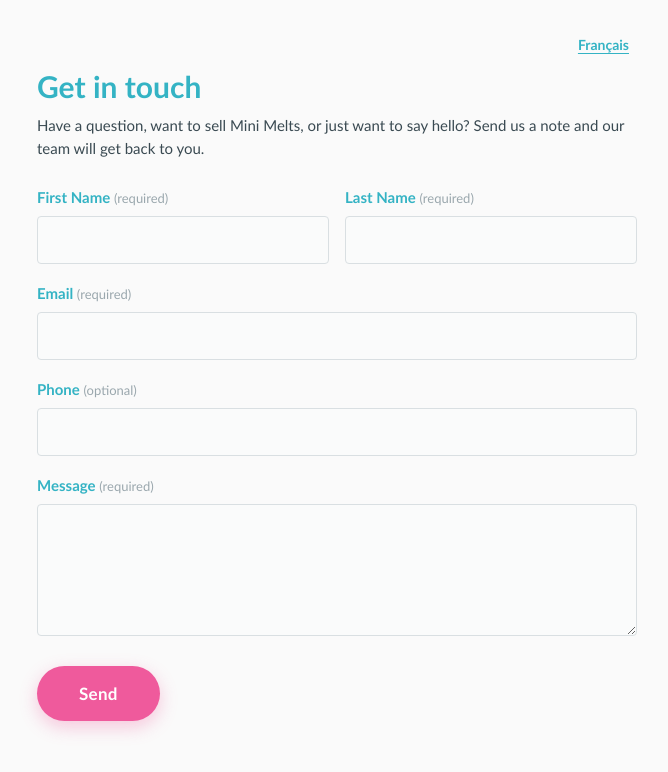
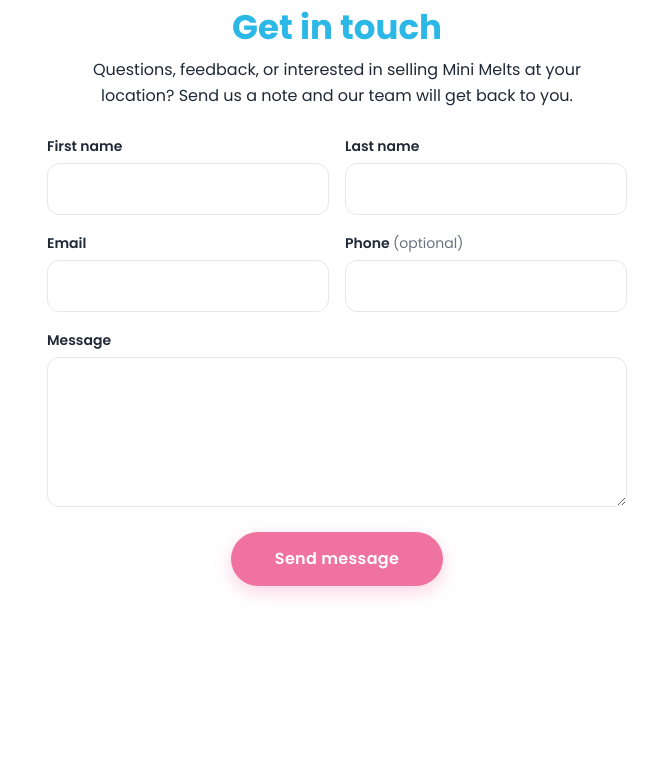
Before and after one commit to k2minimelts/mmorderform, a Next.js app: page /partner in a window 1280 px wide. Shown: the top 772 px of the page, without its empty margins (303-971 px from the left). Built offline with nearby package versions, Linux system fonts and the light colour scheme.

Commit message:
Add files via upload

```diff
--- a/app/partner/page.tsx
+++ b/app/partner/page.tsx
@@ -2,22 +2,18 @@
 
 // app/partner/page.tsx
 //
-// Bilingual (EN/FR) partner lead-capture form for Mini Melts Canada.
-// Designed to be iframed inside the Squarespace /en/contact and /fr/contact
-// pages. Posts to the submit-lead Supabase edge function.
+// Bilingual (EN/FR) contact / partner form for Mini Melts Canada.
+// Embedded (iframe) inside the Squarespace /en/contact and /fr/contact pages.
+// Posts to the submit-lead Supabase edge function (feeds the dashboard).
 //
-// Language:
-//   - Initial language from ?lang=fr | ?lang=en (defaults to en).
-//   - In-form toggle lets the user switch.
-//   - The French Squarespace page should iframe  …/partner?lang=fr
-//     and the English page  …/partner?lang=en
+// Language: set by the page that embeds it — …/partner?lang=fr or ?lang=en.
+// (The site header already has the EN | FR toggle, so there is none here.)
 //
-// Styling matches the existing Mini Melts contact page: teal labels,
-// light inputs, pink pill submit button. Self-contained (inline styles +
-// a <style> block) so it renders identically regardless of the host repo's
-// global CSS — important for a page that lives in an iframe.
+// Height: the form tells the Squarespace page how tall it is (postMessage
+// "mm-form-height"), so the iframe grows to fit and the site footer shows
+// underneath instead of being hidden by a fixed-height embed.
 
-import { useEffect, useState } from "react";
+import { useEffect, useRef, useState } from "react";
 
 const EDGE_FUNCTION_URL =
   "https://jheqxfkyxewofpnkbayc.supabase.co/functions/v1/submit-lead";
@@ -28,15 +24,14 @@
   en: {
     heading: "Get in touch",
     intro:
-      "Have a question, want to sell Mini Melts, or just want to say hello? Send us a note and our team will get back to you.",
-    firstName: "First Name",
-    lastName: "Last Name",
+      "Questions, feedback, or interested in selling Mini Melts at your location? Send us a note and our team will get back to you.",
+    firstName: "First name",
+    lastName: "Last name",
     email: "Email",
     phone: "Phone",
     optional: "optional",
-    required: "required",
     message: "Message",
-    send: "Send",
+    send: "Send message",
     sending: "Sending…",
     successTitle: "Thank you!",
     successBody:
@@ -45,19 +40,17 @@
     errEmail: "Please enter a valid email address.",
     errMessage: "Please enter a message.",
     errGeneric:
-      "Something went wrong sending your message. Please try again, or email info@minimelts.ca.",
-    switchTo: "Français",
+      "Something went wrong sending your message. Please try again in a moment, or call us at (403) 537-1045.",
   },
   fr: {
-    heading: "Contactez-nous",
+    heading: "Nous joindre",
     intro:
-      "Une question, envie de vendre Mini Melts, ou simplement nous dire bonjour ? Écrivez-nous et notre équipe vous répondra.",
+      "Une question, un commentaire, ou envie de vendre Mini Melts dans votre établissement ? Écrivez-nous et notre équipe vous répondra.",
     firstName: "Prénom",
     lastName: "Nom",
     email: "Courriel",
     phone: "Téléphone",
     optional: "facultatif",
-    required: "requis",
     message: "Message",
     send: "Envoyer",
     sending: "Envoi…",
@@ -68,12 +61,19 @@
     errEmail: "Veuillez entrer une adresse courriel valide.",
     errMessage: "Veuillez entrer un message.",
     errGeneric:
-      "Une erreur est survenue lors de l'envoi. Veuillez réessayer ou écrire à info@minimelts.ca.",
-    switchTo: "English",
+      "Une erreur est survenue lors de l'envoi. Veuillez réessayer dans un instant ou nous appeler au 403 537-1045.",
   },
 } as const;
 
 const EMAIL_RE = /^[^\s@]+@[^\s@]+\.[^\s@]+$/;
+
+function postToParent(msg: Record<string, unknown>) {
+  try {
+    if (window.parent && window.parent !== window) window.parent.postMessage(msg, "*");
+  } catch (_e) {
+    /* not embedded */
+  }
+}
 
 export default function PartnerForm() {
   const [lang, setLang] = useState<Lang>("en");
@@ -85,31 +85,44 @@
   const [honeypot, setHoneypot] = useState(""); // company_website — hidden
   const [status, setStatus] = useState<"idle" | "sending" | "done">("idle");
   const [error, setError] = useState<string | null>(null);
+  const wrapRef = useRef<HTMLDivElement>(null);
 
-  // Initial language from ?lang= query param.
+  // Language from ?lang=, falling back to the embedding page's address.
   useEffect(() => {
-    const params = new URLSearchParams(window.location.search);
-    const q = params.get("lang");
+    const q = new URLSearchParams(window.location.search).get("lang");
     if (q === "fr" || q === "en") setLang(q);
+    else if (/\/fr\//.test(document.referrer)) setLang("fr");
   }, []);
+
+  // Tell the Squarespace page how tall the form is, whenever it changes.
+  useEffect(() => {
+    const el = wrapRef.current;
+    if (!el) return;
+    const send = () =>
+      postToParent({ type: "mm-form-height", height: Math.ceil(el.getBoundingClientRect().height) });
+    send();
+    const ro = new ResizeObserver(send);
+    ro.observe(el);
+    window.addEventListener("load", send);
+    return () => {
+      ro.disconnect();
+      window.removeEventListener("load", send);
+    };
+  }, []);
+
+  useEffect(() => {
+    if (status === "done") postToParent({ type: "mm-form-done" });
+  }, [status]);
 
   const t = COPY[lang];
 
-  async function handleSubmit() {
+  async function handleSubmit(e?: React.FormEvent) {
+    e?.preventDefault();
     setError(null);
 
-    if (firstName.trim().length < 1 || lastName.trim().length < 1) {
-      setError(t.errName);
-      return;
-    }
-    if (!EMAIL_RE.test(email.trim())) {
-      setError(t.errEmail);
-      return;
-    }
-    if (message.trim().length < 1) {
-      setError(t.errMessage);
-      return;
-    }
+    if (firstName.trim().length < 1 || lastName.trim().length < 1) return setError(t.errName);
+    if (!EMAIL_RE.test(email.trim())) return setError(t.errEmail);
+    if (message.trim().length < 1) return setError(t.errMessage);
 
     setStatus("sending");
     try {
@@ -128,7 +141,6 @@
       });
       const data = await res.json().catch(() => ({}));
       if (!res.ok || !data.ok) {
-        // 400 validation errors land here too
         setStatus("idle");
         setError(t.errGeneric);
         return;
@@ -141,89 +153,102 @@
   }
 
   return (
-    <div className="mm-wrap">
+    <div className="mm-wrap" ref={wrapRef} lang={lang}>
       <style>{`
+        @import url('https://fonts.googleapis.com/css2?family=Poppins:wght@400;500;600;700&display=swap');
+
+        html, body { margin: 0; padding: 0; background: transparent; }
+
         .mm-wrap {
-          --teal: #34b3c4;
-          --teal-dark: #2a93a1;
-          --pink: #ef5a9c;
-          --pink-dark: #e23f88;
-          --ink: #3a4a52;
-          --line: #d9dfe2;
-          --muted: #9aa7ad;
-          font-family: "Poppins", "Quicksand", "Trebuchet MS", system-ui, sans-serif;
+          --cyan: #2bb8e6;
+          --cyan-dark: #1a9fcb;
+          --cyan-soft: #eaf8fd;
+          --pink: #f0729f;
+          --pink-dark: #e0558a;
+          --ink: #1f2937;
+          --muted: #6b7280;
+          --line: #e5e7eb;
+          font-family: "Poppins", system-ui, -apple-system, "Segoe UI", sans-serif;
           color: var(--ink);
-          max-width: 640px;
+          max-width: 620px;
           margin: 0 auto;
-          padding: 28px 20px 48px;
+          padding: 8px 20px 24px;
           box-sizing: border-box;
+          -webkit-font-smoothing: antialiased;
         }
         .mm-wrap * { box-sizing: border-box; }
-        .mm-topbar {
-          display: flex; justify-content: flex-end; margin-bottom: 8px;
+
+        .mm-heading {
+          color: var(--cyan); font-size: 34px; line-height: 1.15;
+          font-weight: 700; margin: 0 0 10px; text-align: center;
         }
-        .mm-lang {
-          background: none; border: none; cursor: pointer;
-          color: var(--teal); font-weight: 600; font-size: 14px;
-          font-family: inherit; padding: 6px 8px; border-radius: 8px;
-          text-decoration: underline; text-underline-offset: 3px;
+        .mm-intro {
+          font-size: 16px; line-height: 1.6; color: var(--ink);
+          margin: 0 auto 28px; text-align: center; max-width: 520px;
         }
-        .mm-lang:hover { color: var(--teal-dark); }
-        .mm-heading {
-          color: var(--teal); font-size: 30px; line-height: 1.15;
-          font-weight: 700; margin: 0 0 10px;
+
+        .mm-row { display: flex; gap: 16px; }
+        .mm-row .mm-field { flex: 1; min-width: 0; }
+        @media (max-width: 520px) {
+          .mm-row { flex-direction: column; gap: 0; }
+          .mm-heading { font-size: 28px; }
         }
-        .mm-intro { font-size: 15px; line-height: 1.55; color: var(--ink); margin: 0 0 26px; }
-        .mm-row { display: flex; gap: 16px; }
-        .mm-row .mm-field { flex: 1; }
-        @media (max-width: 480px) { .mm-row { flex-direction: column; gap: 0; } }
+
         .mm-field { margin-bottom: 18px; }
         .mm-label {
-          display: block; color: var(--teal); font-size: 15px;
-          font-weight: 600; margin-bottom: 7px;
+          display: block; color: var(--ink); font-size: 14px;
+          font-weight: 600; margin-bottom: 6px;
         }
-        .mm-label .mm-req { color: var(--muted); font-weight: 400; font-size: 13px; }
+        .mm-label .mm-opt { color: var(--muted); font-weight: 400; }
         .mm-input, .mm-textarea {
-          width: 100%; border: 1px solid var(--line); border-radius: 4px;
-          background: #fafbfb; padding: 12px 13px; font-size: 15px;
-          font-family: inherit; color: var(--ink); transition: border-color .15s, box-shadow .15s;
+          width: 100%; border: 1.5px solid var(--line); border-radius: 12px;
+          background: #fff; padding: 13px 14px; font-size: 16px; /* 16px stops iPhone zoom */
+          font-family: inherit; color: var(--ink);
+          transition: border-color .15s, box-shadow .15s;
         }
+        .mm-input:hover, .mm-textarea:hover { border-color: #cbd5e1; }
         .mm-input:focus, .mm-textarea:focus {
-          outline: none; border-color: var(--teal);
-          box-shadow: 0 0 0 3px rgba(52,179,196,.15); background: #fff;
+          outline: none; border-color: var(--cyan);
+          box-shadow: 0 0 0 4px rgba(43,184,230,.15);
         }
-        .mm-textarea { min-height: 132px; resize: vertical; }
+        .mm-textarea { min-height: 150px; resize: vertical; line-height: 1.5; }
+
         .mm-honeypot {
           position: absolute; left: -9999px; width: 1px; height: 1px;
           overflow: hidden; opacity: 0;
         }
+
+        .mm-actions { text-align: center; margin-top: 8px; }
         .mm-btn {
           appearance: none; border: none; cursor: pointer;
           background: var(--pink); color: #fff; font-family: inherit;
-          font-size: 17px; font-weight: 600; letter-spacing: .3px;
-          padding: 15px 42px; border-radius: 999px; margin-top: 6px;
-          box-shadow: 0 6px 18px rgba(239,90,156,.32); transition: background .15s, transform .08s, box-shadow .15s;
+          font-size: 16px; font-weight: 600; letter-spacing: .02em;
+          padding: 15px 44px; border-radius: 999px;
+          box-shadow: 0 6px 18px rgba(240,114,159,.30);
+          transition: background .15s, transform .08s, box-shadow .15s;
         }
-        .mm-btn:hover:not(:disabled) { background: var(--pink-dark); box-shadow: 0 8px 22px rgba(239,90,156,.4); }
+        .mm-btn:hover:not(:disabled) { background: var(--pink-dark); box-shadow: 0 8px 22px rgba(240,114,159,.38); }
         .mm-btn:active:not(:disabled) { transform: translateY(1px); }
+        .mm-btn:focus-visible { outline: 3px solid rgba(43,184,230,.5); outline-offset: 3px; }
         .mm-btn:disabled { opacity: .65; cursor: default; }
+        @media (max-width: 520px) { .mm-btn { width: 100%; } }
+
         .mm-error {
-          background: #fdeef3; border: 1px solid #f6c4d8; color: #b3245f;
-          padding: 12px 14px; border-radius: 8px; font-size: 14px; margin-bottom: 18px;
+          background: #fdeef4; border: 1px solid #f7c6d8; color: #b4235c;
+          padding: 12px 14px; border-radius: 12px; font-size: 14px; margin-bottom: 18px;
         }
-        .mm-success {
-          text-align: center; padding: 44px 20px;
-        }
+
+        .mm-success { text-align: center; padding: 36px 20px 28px; }
         .mm-success-badge {
-          width: 64px; height: 64px; border-radius: 50%;
-          background: var(--teal); color: #fff; display: inline-flex;
+          width: 68px; height: 68px; border-radius: 50%;
+          background: var(--cyan); color: #fff; display: inline-flex;
           align-items: center; justify-content: center; font-size: 34px;
-          margin-bottom: 18px; box-shadow: 0 8px 20px rgba(52,179,196,.3);
+          margin-bottom: 18px; box-shadow: 0 8px 20px rgba(43,184,230,.3);
           animation: mm-pop .35s ease;
         }
         @keyframes mm-pop { from { transform: scale(.6); opacity: 0; } to { transform: scale(1); opacity: 1; } }
-        .mm-success-title { color: var(--teal); font-size: 26px; font-weight: 700; margin: 0 0 10px; }
-        .mm-success-body { font-size: 16px; line-height: 1.55; color: var(--ink); margin: 0; }
+        .mm-success-title { color: var(--cyan); font-size: 30px; font-weight: 700; margin: 0 0 10px; }
+        .mm-success-body { font-size: 16px; line-height: 1.6; color: var(--ink); margin: 0; }
       `}</style>
 
       {status === "done" ? (
@@ -233,17 +258,7 @@
           <p className="mm-success-body">{t.successBody}</p>
         </div>
       ) : (
-        <>
-          <div className="mm-topbar">
-            <button
-              type="button"
-              className="mm-lang"
-              onClick={() => setLang(lang === "en" ? "fr" : "en")}
-            >
-              {t.switchTo}
-            </button>
-          </div>
-
+        <form onSubmit={handleSubmit} noValidate>
           <h1 className="mm-heading">{t.heading}</h1>
           <p className="mm-intro">{t.intro}</p>
 
@@ -251,41 +266,35 @@
 
           <div className="mm-row">
             <div className="mm-field">
-              <label className="mm-label" htmlFor="mm-first">
-                {t.firstName} <span className="mm-req">({t.required})</span>
-              </label>
+              <label className="mm-label" htmlFor="mm-first">{t.firstName}</label>
               <input
-                id="mm-first" className="mm-input" type="text"
+                id="mm-first" className="mm-input" type="text" required
                 value={firstName} onChange={(e) => setFirstName(e.target.value)}
                 autoComplete="given-name" maxLength={100}
               />
             </div>
             <div className="mm-field">
-              <label className="mm-label" htmlFor="mm-last">
-                {t.lastName} <span className="mm-req">({t.required})</span>
-              </label>
+              <label className="mm-label" htmlFor="mm-last">{t.lastName}</label>
               <input
-                id="mm-last" className="mm-input" type="text"
+                id="mm-last" className="mm-input" type="text" required
                 value={lastName} onChange={(e) => setLastName(e.target.value)}
                 autoComplete="family-name" maxLength={100}
               />
             </div>
           </div>
 
+          <div className="mm-row">
             <div className="mm-field">
-            <label className="mm-label" htmlFor="mm-email">
-              {t.email} <span className="mm-req">({t.required})</span>
-            </label>
+              <label className="mm-label" htmlFor="mm-email">{t.email}</label>
               <input
-              id="mm-email" className="mm-input" type="email"
+                id="mm-email" className="mm-input" type="email" required
                 value={email} onChange={(e) => setEmail(e.target.value)}
                 autoComplete="email" maxLength={320}
               />
             </div>
-
             <div className="mm-field">
               <label className="mm-label" htmlFor="mm-phone">
-              {t.phone} <span className="mm-req">({t.optional})</span>
+                {t.phone} <span className="mm-opt">({t.optional})</span>
               </label>
               <input
                 id="mm-phone" className="mm-input" type="tel"
@@ -293,19 +302,18 @@
                 autoComplete="tel" maxLength={40}
               />
             </div>
+          </div>
 
           <div className="mm-field">
-            <label className="mm-label" htmlFor="mm-message">
-              {t.message} <span className="mm-req">({t.required})</span>
-            </label>
+            <label className="mm-label" htmlFor="mm-message">{t.message}</label>
             <textarea
-              id="mm-message" className="mm-textarea"
+              id="mm-message" className="mm-textarea" required
               value={message} onChange={(e) => setMessage(e.target.value)}
               maxLength={5000}
             />
           </div>
 
-          {/* Honeypot — hidden from users, bots fill it. Must stay out of tab order. */}
+          {/* Honeypot — hidden from people, bots fill it. Must stay out of tab order. */}
           <div className="mm-honeypot" aria-hidden="true">
             <label htmlFor="company_website">Company website</label>
             <input
@@ -315,13 +323,12 @@
             />
           </div>
 
-          <button
-            type="button" className="mm-btn"
-            onClick={handleSubmit} disabled={status === "sending"}
-          >
+          <div className="mm-actions">
+            <button type="submit" className="mm-btn" disabled={status === "sending"}>
               {status === "sending" ? t.sending : t.send}
             </button>
-        </>
+          </div>
+        </form>
       )}
     </div>
   );
```
Lines whose indentation alone changed are shown as unchanged.
